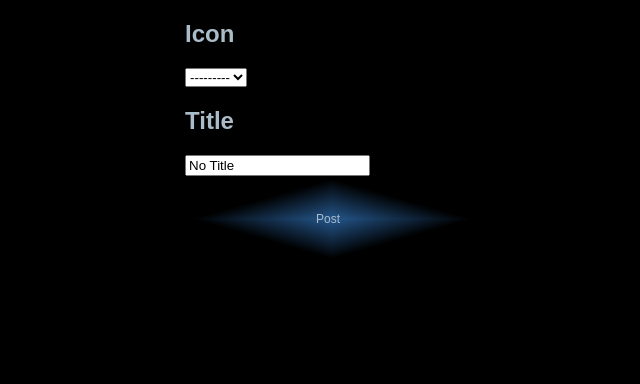
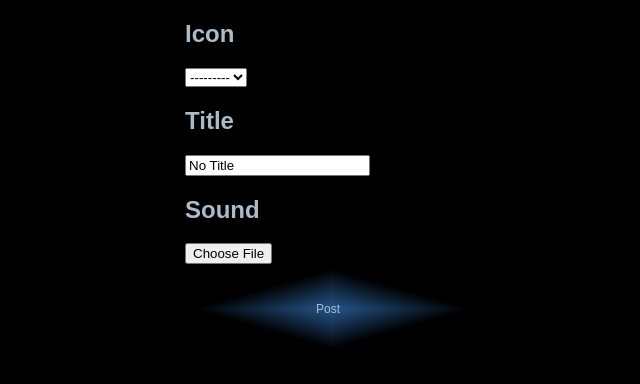
Before and after one commit to ekito-line/sound-airport, a Django app: page /post/ in a window 1280 px wide. Shown: the top 384 px of the page, without its empty margins (276-916 px from the left). Run offline with Django 4.2, Linux system fonts and the light colour scheme; some libraries are stand-ins or nearby versions; some web fonts are replaced.

Commit message:
soundをアップロードする形で。

```diff
--- a/snsapp/templates/snsapp/post.html
+++ b/snsapp/templates/snsapp/post.html
@@ -21,6 +21,11 @@
     </div>
     {{ form.title }}
     <tr>
+    <div class="post-title">
+      <h2>Sound</h2>
+    </div>
+    {{ form.sound }}
+    <tr>
       <td><input type="submit" value="Post" class="btn-submit"></td>
     </tr>
   </form>
```
